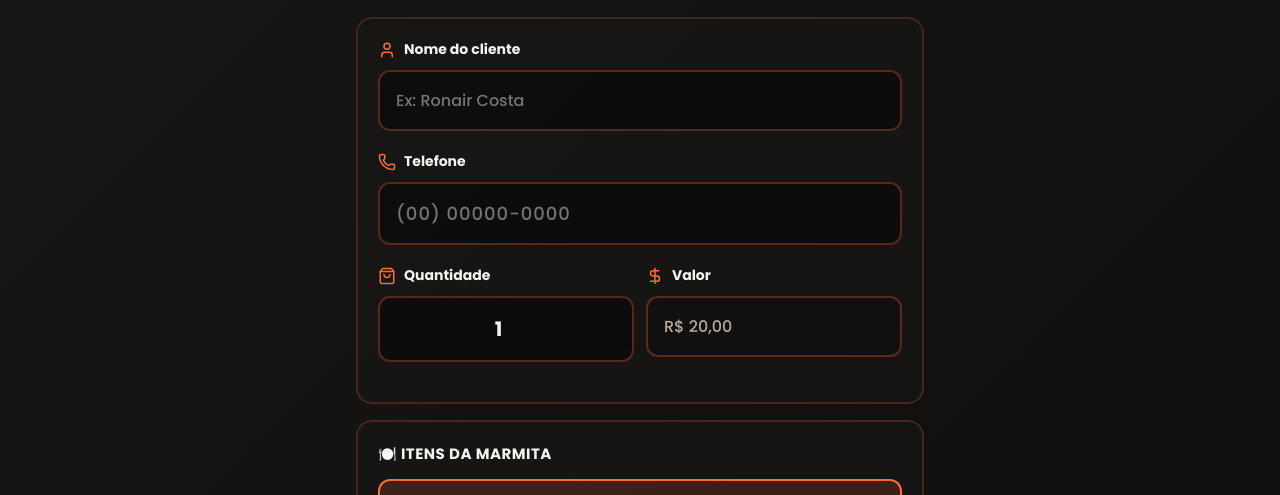
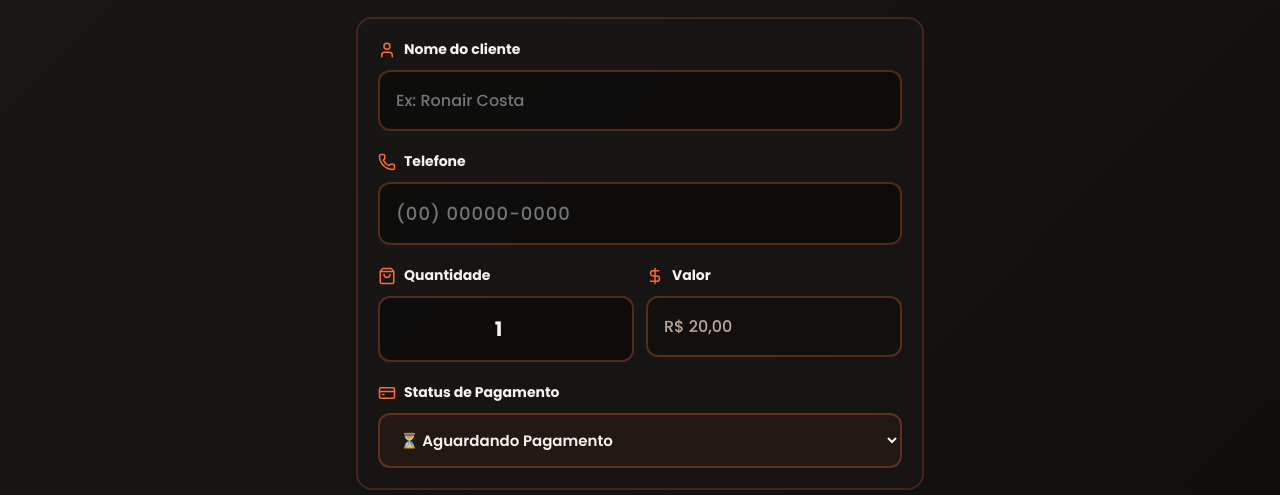
Before and after one commit to Fiapinh1/cantina_da_ro, a plain HTML site: page novo-pedido-mobile.html in a window 1280 px wide. Shown: the part 264-759 px from the top of the page. Drawn offline with nearby package versions, Linux system fonts and the light colour scheme.

Commit message:
Add payment status selection to the order form

```diff
--- a/novo-pedido-mobile.html
+++ b/novo-pedido-mobile.html
@@ -565,6 +565,17 @@
           <input type="text" id="inTotal" value="R$ 20,00" readonly />
         </div>
       </div>
+
+      <div class="form-group">
+        <label>
+          <i data-lucide="credit-card"></i>
+          Status de Pagamento
+        </label>
+        <select id="inPayment" style="padding:14px 16px;font-size:15px;font-weight:600;font-family:'Poppins',sans-serif;background:rgba(255,107,53,.05);border:2px solid rgba(255,107,53,.3);border-radius:12px;color:var(--text);width:100%;outline:none;cursor:pointer;transition:all .3s;">
+          <option value="aguardando">⏳ Aguardando Pagamento</option>
+          <option value="pago">✓ Pago</option>
+        </select>
+      </div>
     </div>
 
     <!-- ITEMS -->
@@ -887,7 +898,8 @@
         data_retirada: "07/03/2026",
         itens: selectedItems,
         token: currentToken,
-        endereco: "R. Yolanda Motta Leite, 1439"
+        endereco: "R. Yolanda Motta Leite, 1439",
+        pagamento: $("inPayment").value || "aguardando"
       };
 
       const btn = $("btnSave");
```
